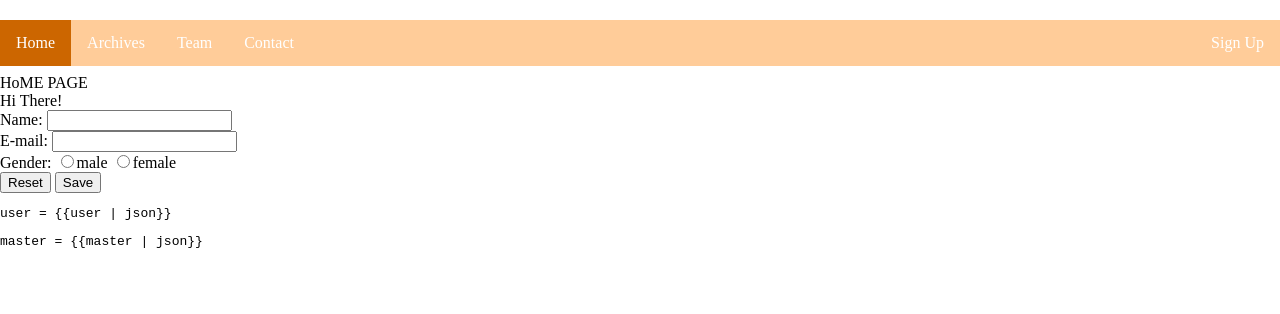
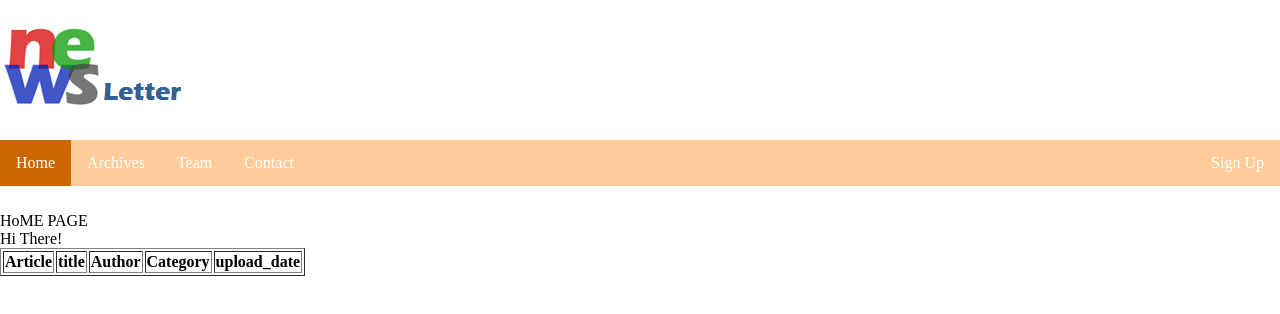
Before and after one commit to whymath/testpatrika, a plain HTML site: page v1.0/index.html in a window 1280 px wide. Drawn offline with nearby package versions, Linux system fonts and the light colour scheme.

Commit message:
Add files via upload
Present condition

```diff
--- a/v1.0/index.html
+++ b/v1.0/index.html
@@ -3,25 +3,22 @@
 <head>
   <meta charset="utf-8" />
   <title>OBP Newsletter</title>
-  <script src="scripts/jquery.min.js"></script>
+  <script src="scripts/query.min.js"></script>
   <script src="scripts/angular.min.js"></script>
   <script src="scripts/angular-route.js"></script>
   <script src="scripts/OBPcontroller.js"></script>
-  <script src="scripts/jquery.min.js"></script>
   <link rel="stylesheet" type="text/css" href="styles/definition.css"/>
 
 </head>
 
 <body ng-app="Newsletter">
-  <!-- Header Section -->
-<section>
+  <div id="container">
+    <div id="namePlate">
       <div id="header" class="clear">
-    <h1><!--<img src="img/Newsletter.png">--></h1>
+        <h1><img src="img/Newsletter.png"></h1>
       </div>
-</section>
-  <!-- Menu Section -->
-<section>
-  <div class="clear">
+    </div>
+    <div id="menu">
       <ul ng-controller="listSelect">
         <li ng-repeat="item in menu" ng-click="select($index)" ng-class="{active: $index == selected}">
           <a href="#{{item.name}}">{{item.name}}</a>
@@ -29,27 +26,32 @@
       <li style="float:right"><a href="/home/signup">Sign Up</a></li>
       </ul>
     </div>
-</section>
-  <!-- Output from Angular Menu -->
     <br/>
     <br/>
     <br/>
-<section>
+    <br/>
+    <div id="output">
       <div class="ngviewback" ng-view></div>
-</section>
-<section>
-  <div ng-controller="ExampleController">
-  <form novalidate class="simple-form">
-    Name: <input type="text" ng-model="user.name" /><br />
-    E-mail: <input type="email" ng-model="user.email" /><br />
-    Gender: <input type="radio" ng-model="user.gender" value="male" />male
-    <input type="radio" ng-model="user.gender" value="female" />female<br />
-    <input type="button" ng-click="reset()" value="Reset" />
-    <input type="submit" ng-click="update(user)" value="Save" />
-  </form>
-  <pre>user = {{user | json}}</pre>
-  <pre>master = {{master | json}}</pre>
     </div>
-</section>
+    <div ng-controller="ExtractDataFromArticle">
+      <table border="1">
+				<tr>
+					  <th>Article</th>
+					  <th>title</th>
+					  <th>Author</th>
+					  <th>Category</th>
+					  <th>upload_date</th>
+				</tr>
+				<tr ng-repeat="article in articles">
+
+					  <td><span>{{article.article_id}}</span></td>
+					  <td><span>{{article.title}}</span></td>
+					  <td><span>{{article.author}}</span></td>
+					  <td><span>{{article.category}}</span></td>
+					  <td><span>{{article.upload_date}}</span></td>
+				</tr>
+			</table>
+    </div>
+  </div>
 </body>
 </html>
```
Lines whose indentation alone changed are shown as unchanged.
